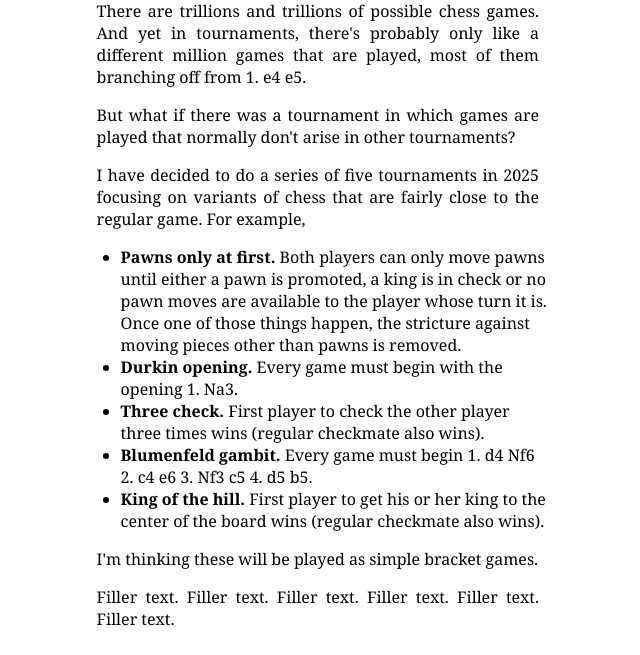
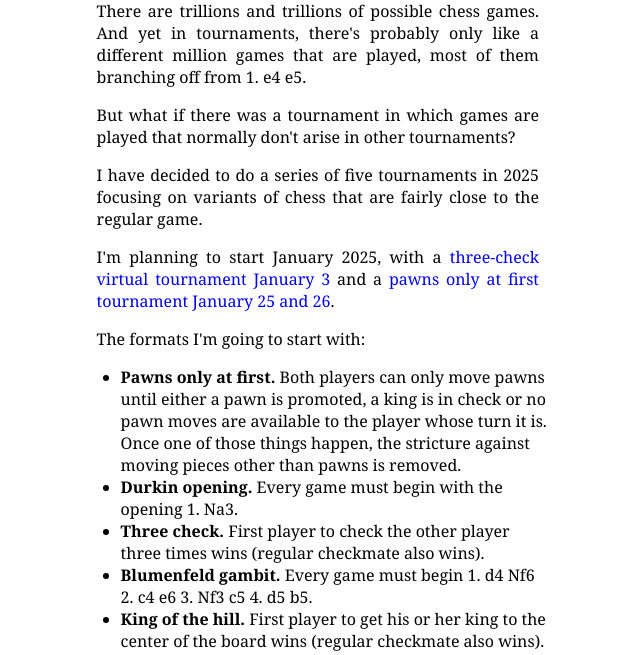
Before and after one commit to Alonso-del-Arte/esochess-website, a plain HTML site: page index.html in a window 1280 px wide. Shown: the part 129-784 px from the top of the page, without its empty margins (417-1057 px from the left). Drawn offline with Linux system fonts and the light colour scheme.

Commit message:
Linked a couple of pages about tournaments

```diff
--- a/index.html
+++ b/index.html
@@ -13,7 +13,9 @@
         <h1>Esoteric Chess Tournaments</h1>
         <p>There are trillions and trillions of possible chess games. And yet in tournaments, there's probably only like a different million games that are played, most of them branching off from 1. e4 e5.</p>
         <p>But what if there was a tournament in which games are played that normally don't arise in other tournaments?</p>
-        <p>I have decided to do a series of five tournaments in 2025 focusing on variants of chess that are fairly close to the regular game. For example,</p>
+        <p>I have decided to do a series of five tournaments in 2025 focusing on variants of chess that are fairly close to the regular game.</p>
+        <p>I'm planning to start January 2025, with a <a href="tournaments/threecheckVirtualJan2025.html">three-check virtual tournament January 3</a> and a <a href="tournaments/pawnsonlyInPersonJan2025.html">pawns only at first tournament January 25 and 26</a>.</p>
+        <p>The formats I'm going to start with:</p>
         <ul>
             <li><b>Pawns only at first.</b> Both players can only move pawns until either a pawn is promoted, a king is in check or no pawn moves are available to the player whose turn it is. Once one of those things happen, the stricture against moving pieces other than pawns is removed.</li>
             <li><b>Durkin opening.</b> Every game must begin with the opening 1. Na3.</li>
```
